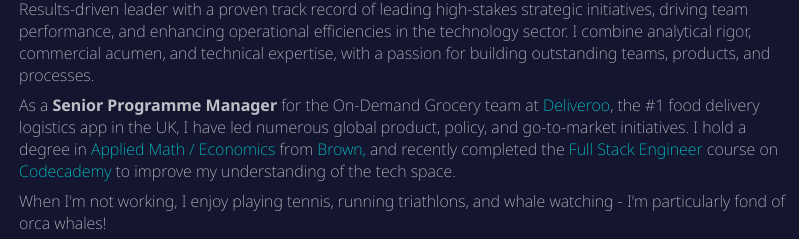
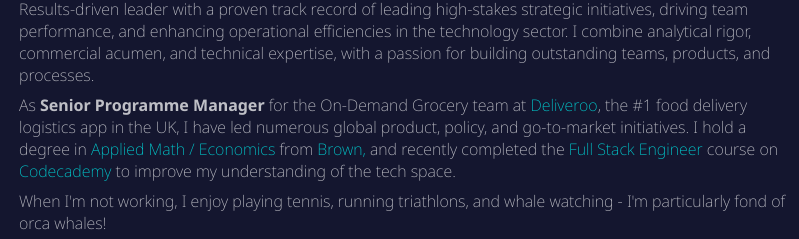
Before and after one commit to matthewmogan/portfolio, a website: page index.html in a window 1280 px wide. Shown: the part 173-412 px from the top of the page, 381-1180 px from the left. Drawn offline with Linux system fonts and the light colour scheme.

Commit message:
small typo in about section

```diff
--- a/index.html
+++ b/index.html
@@ -45,7 +45,7 @@
 
                 <div class="contentContainer hoverEffect">
                     <p>Results-driven leader with a proven track record of leading high-stakes strategic initiatives, driving team performance, and enhancing operational efficiencies in the technology sector. I combine analytical rigor, commercial acumen, and technical expertise, with a passion for building outstanding teams, products, and processes.</p>
-                    <p>As a <strong>Senior Programme Manager</strong> for the On-Demand Grocery team at <a class="link" href="https://deliveroo.co.uk/">Deliveroo</a>, the #1 food delivery logistics app in the UK, I have led numerous global product, policy, and go-to-market initiatives. I hold a degree in <a class="link" href="https://bulletin.brown.edu/the-college/concentrations/apme/">Applied Math / Economics</a> from <a class="link" href="https://www.brown.edu/">Brown,</a> and recently completed the <a class="link" href="https://www.codecademy.com/career-journey/full-stack-engineer">Full Stack Engineer</a> course on <a class="link" href="https://www.codecademy.com/">Codecademy</a> to improve my understanding of the tech space.</p>
+                    <p>As <strong>Senior Programme Manager</strong> for the On-Demand Grocery team at <a class="link" href="https://deliveroo.co.uk/">Deliveroo</a>, the #1 food delivery logistics app in the UK, I have led numerous global product, policy, and go-to-market initiatives. I hold a degree in <a class="link" href="https://bulletin.brown.edu/the-college/concentrations/apme/">Applied Math / Economics</a> from <a class="link" href="https://www.brown.edu/">Brown,</a> and recently completed the <a class="link" href="https://www.codecademy.com/career-journey/full-stack-engineer">Full Stack Engineer</a> course on <a class="link" href="https://www.codecademy.com/">Codecademy</a> to improve my understanding of the tech space.</p>
                     <p>When I'm not working, I enjoy playing tennis, running triathlons, and whale watching - I'm particularly fond of orca whales! </p>
                     <p> &#x1F449; Send me a message on <a class="link" href="https://www.linkedin.com/in/matthewmogan/">LinkedIn</a> if you'd like to connect </p>
                 </div>
```
